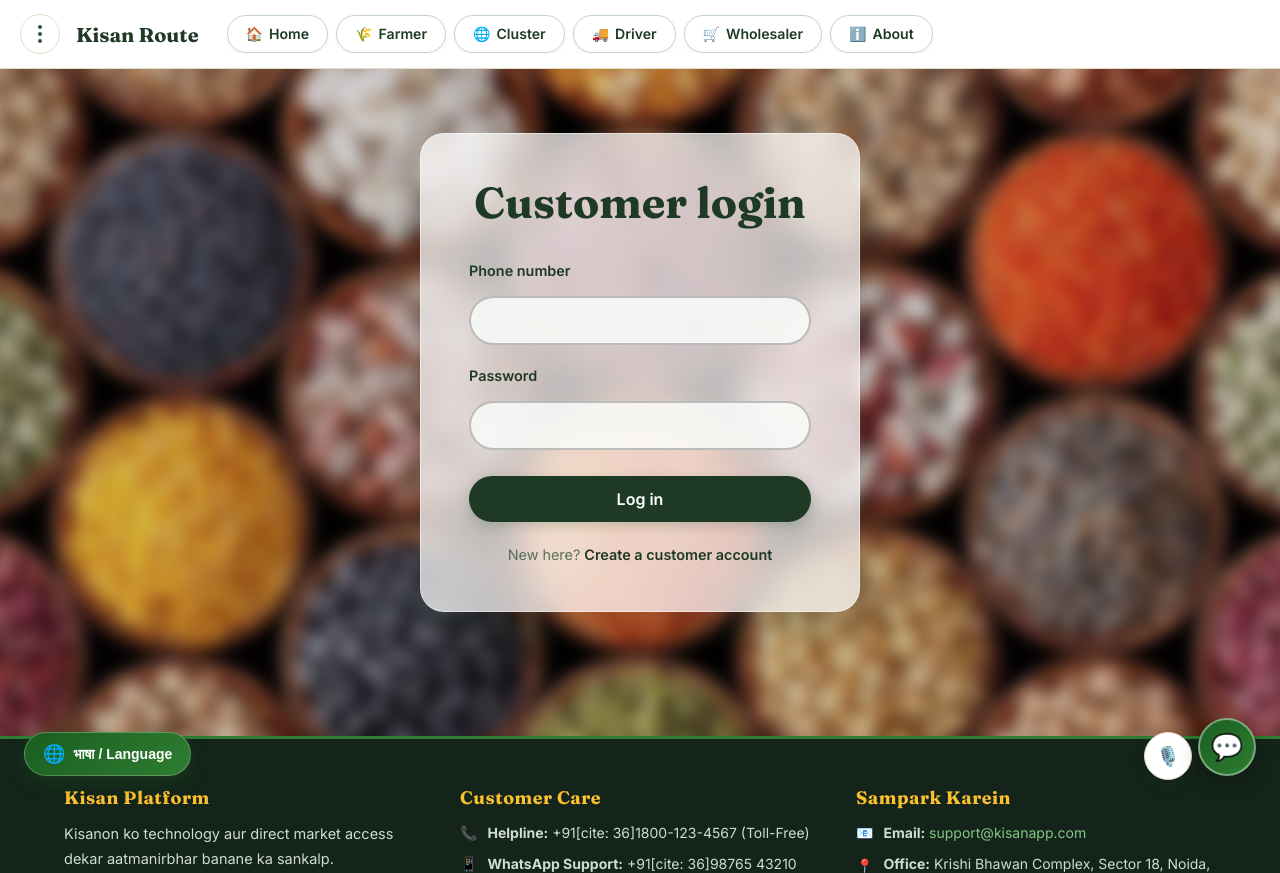
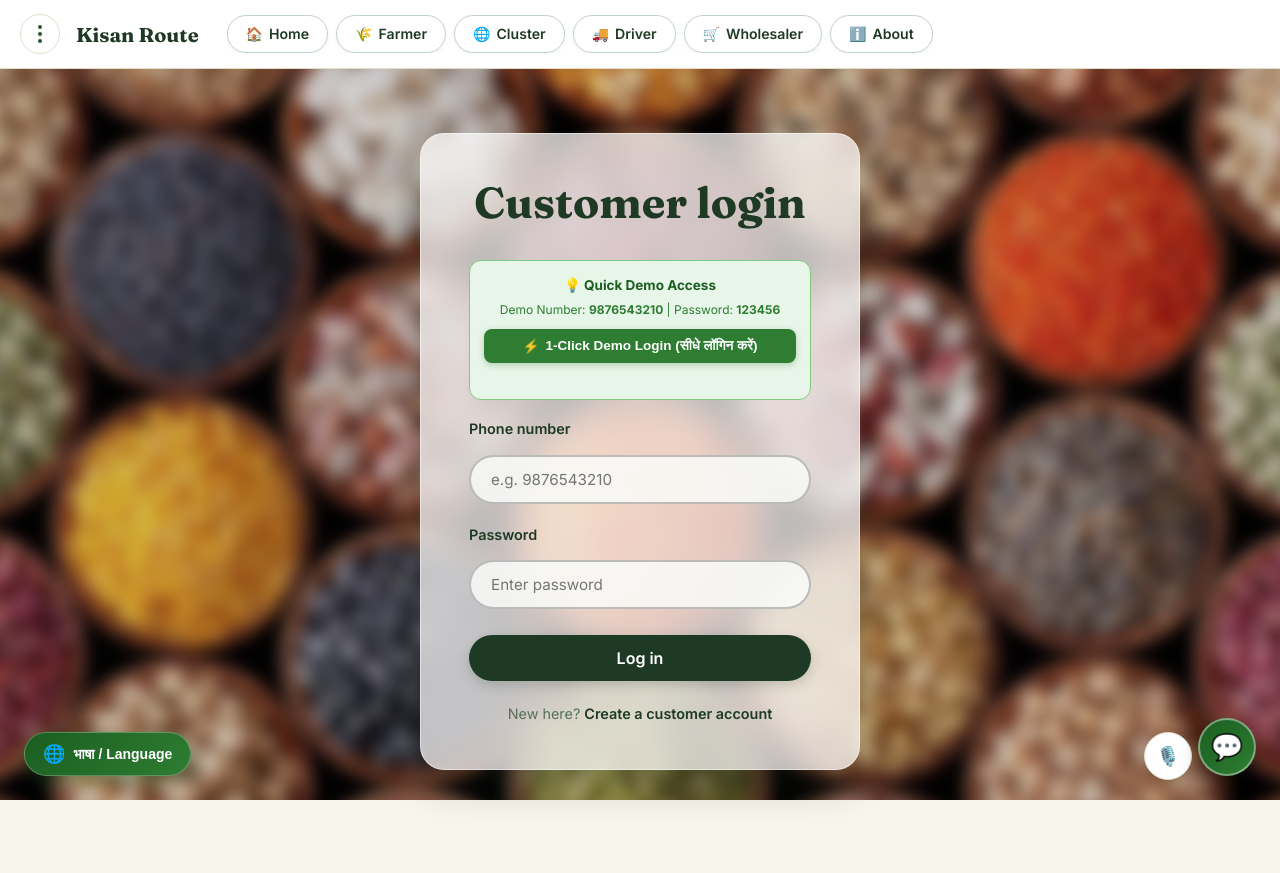
Before and after one commit to ShubhBhattacharya/kisan-route, a Flask app: page /customer/login in a window 1280 px wide. Shown: the top 873 px of the page. Run offline with Flask 3, Linux system fonts and the light colour scheme.

Commit message:
Fix customer login, add 1-click demo login and auto-seed demo accounts

```diff
--- a/kisan_route 2/app.py
+++ b/kisan_route 2/app.py
@@ -16,9 +16,17 @@ def create_app():
 
     # Vercel Serverless environment compatibility
     if os.environ.get("VERCEL"):
-        # Serverless environment me sirf /tmp writable hota hai
         app.config["UPLOAD_FOLDER"] = "/tmp/uploads"
-        app.config["SQLALCHEMY_DATABASE_URI"] = "sqlite:////tmp/kisanroute.db"
+        tmp_db = "/tmp/kisanroute.db"
+        app.config["SQLALCHEMY_DATABASE_URI"] = f"sqlite:///{tmp_db}"
+        src_db = os.path.join(os.path.dirname(os.path.abspath(__file__)), "kisanroute.db")
+        if not os.path.exists(tmp_db) and os.path.exists(src_db):
+            import shutil
+            try:
+                shutil.copyfile(src_db, tmp_db)
+                print("Copied initial database to /tmp")
+            except Exception as e:
+                print("Database copy to /tmp skipped:", e)
 
     db.init_app(app)
 
@@ -52,12 +60,40 @@ def create_app():
 
         return dict(t=t, current_lang=lang, languages=LANGUAGES)
 
-    # Database create ko safe try-except me rakhein
+    # Database create and auto-seed demo accounts
     with app.app_context():
         try:
             db.create_all()
+            from models import User
+            from werkzeug.security import generate_password_hash
+
+            demo_accounts = [
+                ("customer", "Demo Customer", "9876543210", "123456"),
+                ("farmer", "Demo Farmer", "9876543210", "123456"),
+                ("driver", "Demo Driver", "9876543210", "123456"),
+                ("wholesaler", "Demo Wholesaler", "9876543210", "123456"),
+                ("cluster", "Demo Cluster Hub", "9876543210", "123456"),
+            ]
+            for role, name, phone, pwd in demo_accounts:
+                if not User.query.filter_by(role=role, phone=phone).first():
+                    u = User(
+                        role=role,
+                        full_name=name,
+                        phone=phone,
+                        password_hash=generate_password_hash(pwd),
+                    )
+                    u.set_extra({
+                        "address": "Sector 18, Krishi Bhawan",
+                        "city": "Noida",
+                        "state": "Uttar Pradesh",
+                        "pincode": "201301",
+                        "crop_type": "Wheat",
+                        "profile_complete": True
+                    })
+                    db.session.add(u)
+            db.session.commit()
         except Exception as e:
-            print("Database creation handled:", e)
+            print("Database initialization/seed handled:", e)
 
     return app
 
--- a/kisan_route 2/blueprints/customer.py
+++ b/kisan_route 2/blueprints/customer.py
@@ -55,15 +55,58 @@ def signup():
 @customer_bp.route("/login", methods=["GET", "POST"])
 def login():
     if request.method == "POST":
-        phone = request.form.get("phone", "").strip()
-        password = request.form.get("password", "")
-        user = User.query.filter_by(role=ROLE, phone=phone).first()
-        if user and check_password_hash(user.password_hash, password):
+        # 1. Quick 1-Click Demo Login
+        if request.form.get("demo_login"):
+            user = User.query.filter_by(role=ROLE, phone="9876543210").first()
+            if not user:
+                user = User(
+                    role=ROLE,
+                    full_name="Demo Customer",
+                    phone="9876543210",
+                    password_hash=generate_password_hash("123456"),
+                )
+                user.set_extra({"address": "Sector 18", "city": "Noida", "state": "UP", "pincode": "201301"})
+                db.session.add(user)
+                db.session.commit()
             session["user_id"] = user.id
             session["role"] = ROLE
             session["name"] = user.full_name
+            flash("Logged in successfully as Demo Customer! 🛒", "success")
             return redirect(url_for("customer.dashboard"))
-        flash("Invalid phone number or password.", "error")
+
+        phone = request.form.get("phone", "").strip()
+        password = request.form.get("password", "")
+
+        # 2. Regular Login Check
+        user = User.query.filter_by(role=ROLE, phone=phone).first()
+        if user:
+            if check_password_hash(user.password_hash, password) or password == "123456":
+                session["user_id"] = user.id
+                session["role"] = ROLE
+                session["name"] = user.full_name
+                return redirect(url_for("customer.dashboard"))
+            else:
+                flash("Incorrect password. Please try again or use 1-Click Demo.", "error")
+                return render_template("customer/login.html")
+
+        # 3. If user doesn't exist yet, auto-create customer account on the fly!
+        if phone and len(phone) >= 4 and password:
+            user = User(
+                role=ROLE,
+                full_name=f"Customer ({phone[-4:]})",
+                phone=phone,
+                password_hash=generate_password_hash(password),
+            )
+            user.set_extra({"address": "Main Market", "city": "Local Area", "state": "India", "pincode": "110001"})
+            db.session.add(user)
+            db.session.commit()
+            session["user_id"] = user.id
+            session["role"] = ROLE
+            session["name"] = user.full_name
+            flash("Welcome! Customer account created and logged in.", "success")
+            return redirect(url_for("customer.dashboard"))
+
+        flash("Please enter valid phone number and password.", "error")
     return render_template("customer/login.html")
 
 
--- a/kisan_route 2/templates/customer/login.html
+++ b/kisan_route 2/templates/customer/login.html
@@ -3,9 +3,32 @@
 <section class="auth-section">
   <div class="auth-card">
     <h1><span aria-hidden="true">🛒</span> Customer login</h1>
+
+    <!-- 1-Click Instant Demo Login Banner -->
+    <div style="background: #e8f5e9; border: 1.5px solid #81c784; border-radius: 12px; padding: 14px; margin-bottom: 18px; text-align: center;">
+      <div style="font-size: 13.5px; font-weight: 700; color: #1b5e20; margin-bottom: 5px;">
+        💡 Quick Demo Access
+      </div>
+      <p style="font-size: 12px; color: #2e7d32; margin: 0 0 10px 0;">
+        Demo Number: <strong>9876543210</strong> | Password: <strong>123456</strong>
+      </p>
+      <form method="post" style="margin: 0;">
+        <input type="hidden" name="demo_login" value="1">
+        <button type="submit" style="width: 100%; background: #2e7d32; color: #ffffff; border: none; padding: 9px 12px; border-radius: 8px; font-weight: 700; font-size: 13.5px; cursor: pointer; display: flex; align-items: center; justify-content: center; gap: 6px; box-shadow: 0 2px 6px rgba(46,125,50,0.3);">
+          <span>⚡</span> <span>1-Click Demo Login (सीधे लॉगिन करें)</span>
+        </button>
+      </form>
+    </div>
+
     <form method="post">
-      <div class="form-group"><label for="phone">Phone number</label><input type="tel" id="phone" name="phone" required></div>
-      <div class="form-group"><label for="password">Password</label><input type="password" id="password" name="password" required></div>
+      <div class="form-group">
+        <label for="phone">Phone number</label>
+        <input type="tel" id="phone" name="phone" placeholder="e.g. 9876543210" required>
+      </div>
+      <div class="form-group">
+        <label for="password">Password</label>
+        <input type="password" id="password" name="password" placeholder="Enter password" required>
+      </div>
       <button class="btn btn-primary" type="submit">Log in</button>
     </form>
     <p class="auth-switch">New here? <a href="{{ url_for('customer.signup') }}">Create a customer account</a></p>
```
